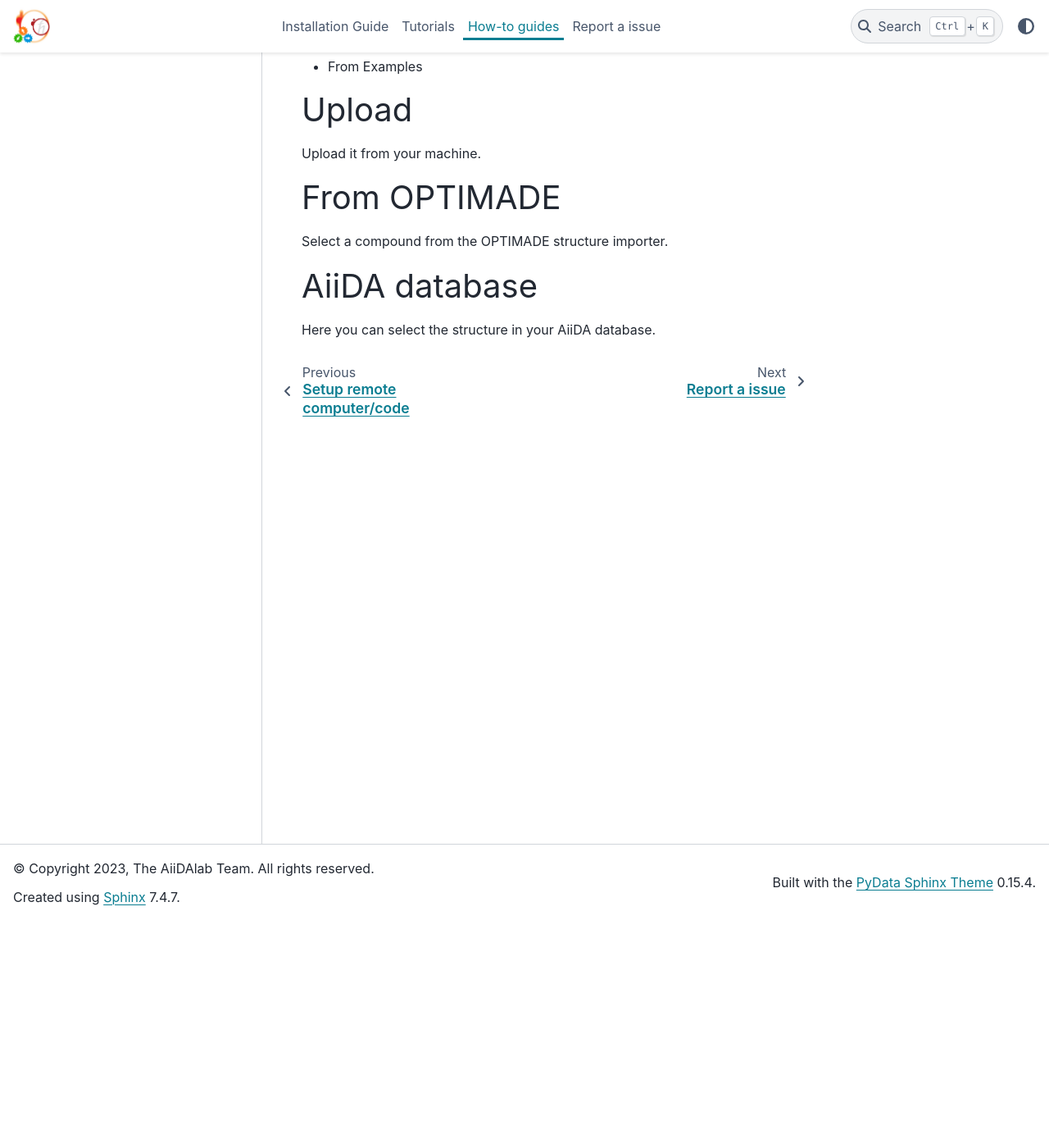
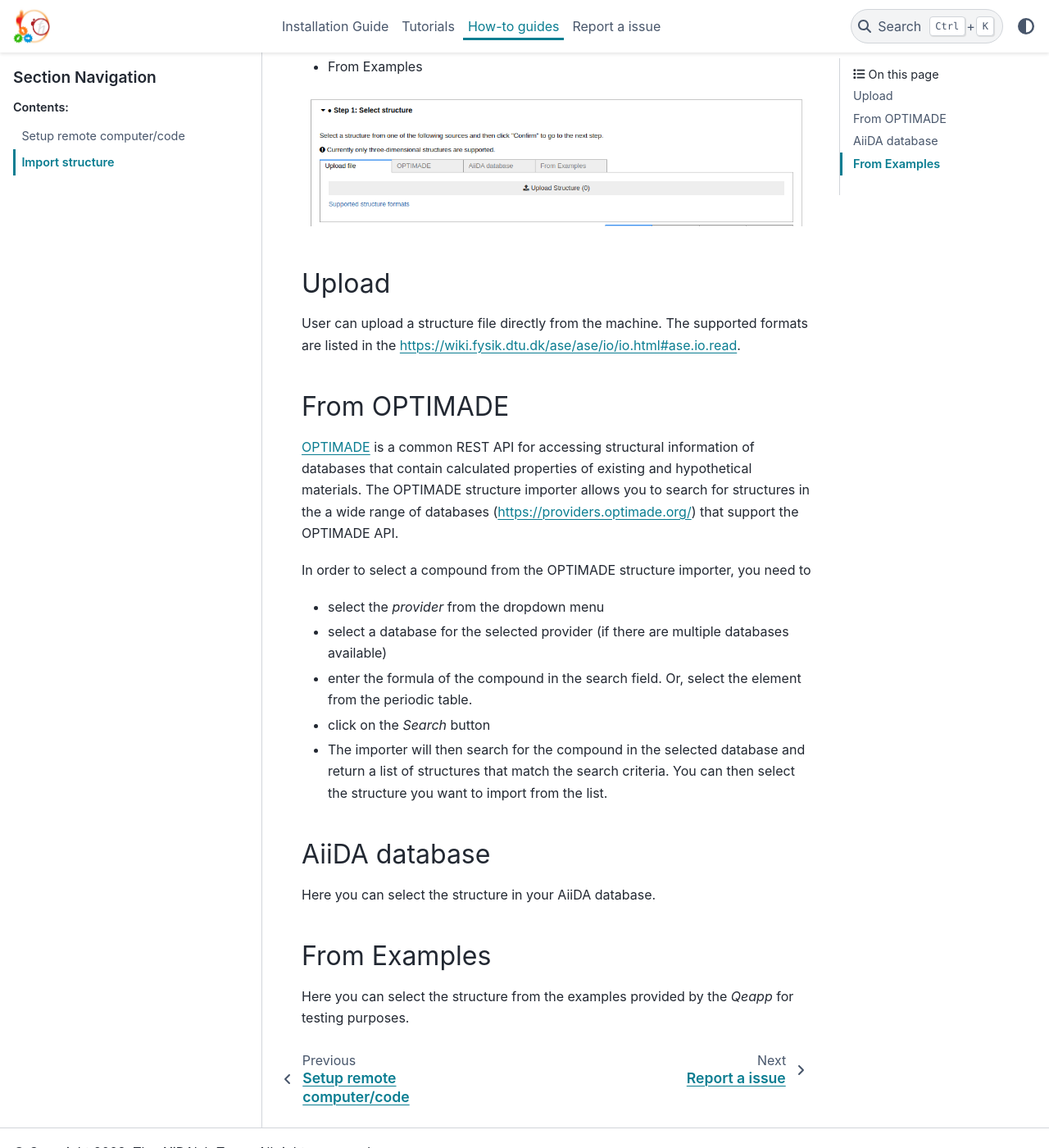
Before and after one commit to aiidalab/aiidalab-qe, a Sphinx documentation site: the page built from docs/source/howto/import_structure.rst, in a window 1280 px wide and 1400 px high, scrolled down 277 px. Shown: the whole window at 82% size. Built offline with Sphinx 7.4.7 and the PyData theme 0.15.4, drawn with Linux system fonts in a browser that asks for light colours.

Commit message:
update howto select structure

```diff
--- a/docs/source/howto/import_structure.rst
+++ b/docs/source/howto/import_structure.rst
@@ -1,5 +1,6 @@
-.. _optimade:
+.. _import_structure:
 
+================
 Import structure
 ================
 
@@ -10,17 +11,37 @@
 - AiiDA database
 - From Examples
 
+.. figure:: /_static/images/howto_select_structure.png
+   :width: 20cm
+
+
 Upload
-======
+=======
 
-Upload it from your machine.
+User can upload a structure file directly from the machine. The supported formats are listed in the https://wiki.fysik.dtu.dk/ase/ase/io/io.html#ase.io.read.
 
 From OPTIMADE
 =============
+`OPTIMADE`_ is a common REST API for accessing structural information of databases that contain calculated properties of existing and hypothetical materials. The OPTIMADE structure importer allows you to search for structures in the a wide range of databases (https://providers.optimade.org/) that support the OPTIMADE API.
 
-Select a compound from the OPTIMADE structure importer.
+In order to select a compound from the OPTIMADE structure importer, you need to
+
+- select the `provider` from the dropdown menu
+- select a database for the selected provider (if there are multiple databases available)
+- enter the formula of the compound in the search field. Or, select the element from the periodic table.
+- click on the `Search` button
+- The importer will then search for the compound in the selected database and return a list of structures that match the search criteria. You can then select the structure you want to import from the list.
 
 AiiDA database
 ==============
 
 Here you can select the structure in your AiiDA database.
+
+
+From Examples
+==============
+Here you can select the structure from the examples provided by the `Qeapp` for testing purposes.
+
+
+
+.. _OPTIMADE: https://www.optimade.org/
```
Also changed, not shown: docs/source/_static/images/howto_select_structure.png (added).
